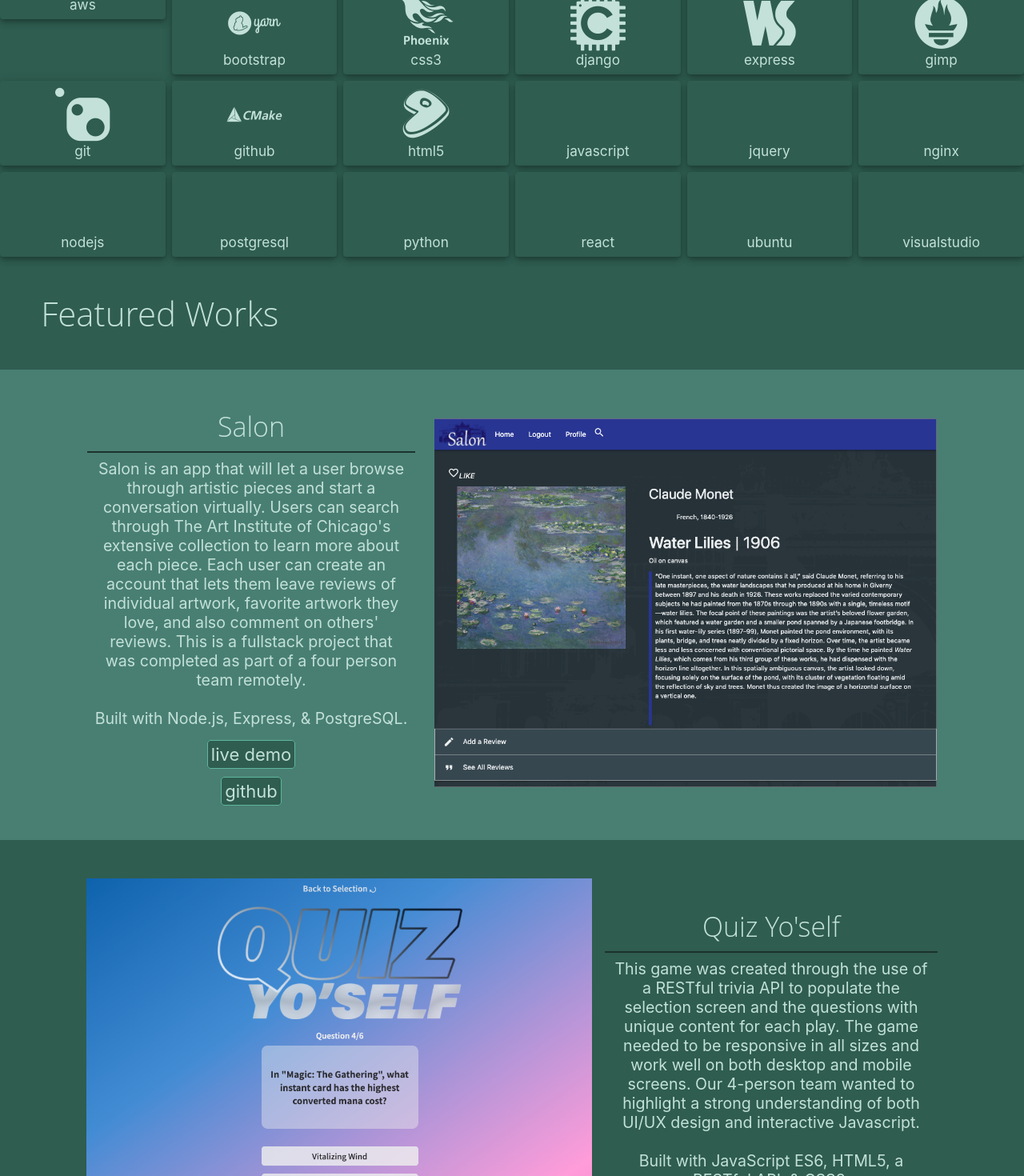
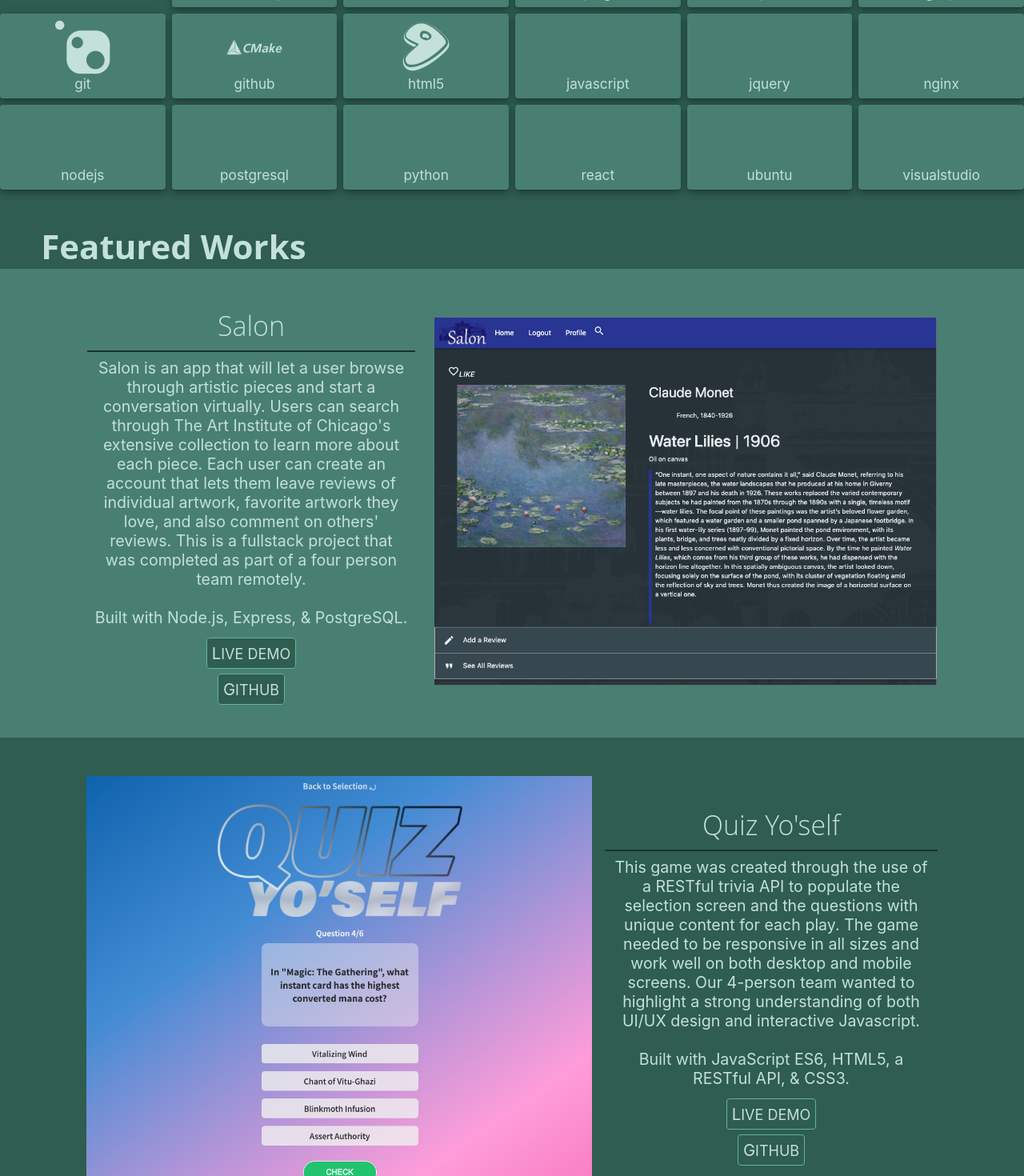
Before and after one commit to KatySage/portfolio-final, a React (Create React App) app: page / in a window 1280 px wide. Shown: the part 860-2330 px from the top of the page at 80% size. Built offline with nearby package versions, Linux system fonts and the light colour scheme; some icons are missing.

Commit message:
changed buttons

```diff
--- a/src/App.css
+++ b/src/App.css
@@ -58,11 +58,12 @@
 }
 h3 {
   font-family: 'Open Sans', sans-serif;
-  font-weight: lighter;
+  font-weight: light;
   color: #c3e1d8;
   font-size: calc(10px + 4vmin);
   display: flex;
   flex-direction: row;
+  margin-bottom: 0px;
   align-items: left;
   justify-content: left;
   margin-left: 4%;
@@ -114,11 +115,15 @@ hr{
   border: 1px solid #5fb69c;
   height: calc(10px + 5vmin);
   width: calc(10px + 17vmin);
-  font-size: calc(10px + 1.5vmin);
+  font-size: calc(10px + 1.3vmin);
   color: #c3e1d8;
   outline: none;
-  padding: 4px;
+  font-weight: light;
+  padding: 6px;
   text-decoration: none;
+}
+.cap1{
+  font-size: calc(10px + 1vmin);
 }
 .button:hover{
   background-color: #468874;
@@ -133,7 +138,6 @@ footer{
   flex-direction: column;
   align-items: center;
   justify-content: center;
-  font-weight: lighter;
   font-size: calc(10px + .6vmin);
   color: #c3e1d8;
   }
@@ -150,7 +154,15 @@ footer img{
   font-size: calc(10px + 3.3vmin);
   color: #c3e1d8;
   outline: none;
+  font-weight: light;
   text-decoration: none;
+}
+.cap{
+  font-size: calc(10px + 2.3vmin);
+  font-weight: light;
+}
+.big-cap{
+  font-weight: light;
 }
 .credit{
     font-family: 'Open Sans', sans-serif;
--- a/src/App.js
+++ b/src/App.js
@@ -8,8 +8,8 @@ import Grid from '@material-ui/core/Grid';
 import salon from './images/salon-screenshot.png';
 import memory from './images/memory-screenshot.png';
 import quiz from './images/quiz-screenshot.png';
-import github from './images/github.png';
-import linkedin from './images/linkedin-white.png';
+// import github from './images/github.png';
+// import linkedin from './images/linkedin-white.png';
 
 const App = () => {
   const useStyles = makeStyles((theme) => ({
@@ -35,11 +35,15 @@ const App = () => {
         flexDirection: 'row',
         textAlign: 'center',
       },},
+      loot: {      flexGrow: 1,
+        textAlign: 'center',
+
+      },
     paper: {
       padding: theme.spacing(1),
       textAlign: 'center',
       color: theme.palette.text.secondary,
-      background: '#2f5d50',
+      background: '#497f73',
       elevation: 5,
     },
   }));
@@ -60,7 +64,7 @@ const App = () => {
   <h3>About Me</h3>
   type things about me.
   <h3>Languages and Frameworks</h3>
-    <div className={classes.root}>
+    <div className={classes.loot}>
       <Grid container spacing={1}>
         <Grid item xs={4} sm={3} md={2}>
           <Paper className={classes.paper} elevation={5}>
@@ -166,7 +170,6 @@ const App = () => {
           </div>
           </Paper>
         </Grid>
-
         <Grid item xs={4} sm={3} md={2}>
           <Paper className={classes.paper} elevation={5}>
           <div className="custom-icon">
@@ -225,10 +228,10 @@ const App = () => {
                   Built with Node.js, Express, & PostgreSQL.
                 </div>
                 <br></br>
-                  <a className="button" href='https://salon-talk.com/' target="_blank" rel="noopener noreferrer">live demo</a>
+                  <a className="button" href='https://salon-talk.com/' target="_blank" rel="noopener noreferrer">L<span className="cap1">IVE DEMO</span></a>
                 <br></br>
                 <br></br>
-                  <a className="button" href='https://github.com/KatySage/Salon' target="_blank" rel="noopener noreferrer">github</a>
+                  <a className="button" href='https://github.com/KatySage/Salon' target="_blank" rel="noopener noreferrer">G<span className="cap1">ITHUB</span></a>
                 </Grid>
                 <Grid item xs={11} sm={9} md={6}>
                   <img className="image" src={salon} alt=""></img>
@@ -253,10 +256,10 @@ const App = () => {
               Built with JavaScript ES6, HTML5, a RESTful API, & CSS3.
               </div>
               <br></br>
-                <a className="button" href='https://www.quiz-yoself.com/' target="_blank" rel="noopener noreferrer">live demo</a>
+                <a className="button" href='https://www.quiz-yoself.com/' target="_blank" rel="noopener noreferrer">L<span className="cap1">IVE DEMO</span></a>
               <br></br>
               <br></br>
-                <a className="button" href='https://github.com/KatySage/Quiz-Yoself' target="_blank" rel="noopener noreferrer">github</a>
+                <a className="button" href='https://github.com/KatySage/Quiz-Yoself' target="_blank" rel="noopener noreferrer">G<span className="cap1">ITHUB</span></a>
                 </Grid>
               </Grid>
             </div>
@@ -275,10 +278,10 @@ const App = () => {
               Built with React & AWS.
               </div>
               <br></br>
-                <a className="button" href='https://master.dli501o8hqbxr.amplifyapp.com/' target="_blank" rel="noopener noreferrer">live demo</a>
+                <a className="button" href='https://master.dli501o8hqbxr.amplifyapp.com/' target="_blank" rel="noopener noreferrer">L<span className="cap1">IVE DEMO</span></a>
               <br></br>
               <br></br>
-                <a className="button" href='https://github.com/KatySage/memory-game' target="_blank" rel="noopener noreferrer">github</a>
+                <a className="button" href='https://github.com/KatySage/memory-game' target="_blank" rel="noopener noreferrer">G<span className="cap1">ITHUB</span></a>
               <br></br>
                 </Grid>
                 <Grid item xs={11} sm={9} md={6}>
@@ -288,11 +291,11 @@ const App = () => {
         </div>
     <footer>
     <br></br>
-      <a className="button2" href="mailto: katysage1@gmail.com" target="_blank" rel="noopener noreferrer">let's get in touch</a>
-      <p>
+      <a className="button2" href="mailto: katysage1@gmail.com" target="_blank" rel="noopener noreferrer"><span className="big-cap">L</span><span className="cap">ET'S GET IN TOUCH.</span></a>
+      {/* <p>
       <a href="https://www.linkedin.com/in/katy-sage-86502718b/" target="_blank" rel="noopener noreferrer"><img src={linkedin} alt="linkedin logo"></img>
       </a>&nbsp;&nbsp;&nbsp;&nbsp;<a href="https://github.com/katysage" target="_blank" rel="noopener noreferrer"><img src={github} alt="github logo"></img>
-      </a></p>
+      </a></p> */}
       <p>© katysage.com. 2020.
 Image: <a href="https://unsplash.com/@paulearlephotography" className="credit" target="_blank" rel="noopener noreferrer">Paul Earle Photography</a> at Unsplash</p>
               <br></br>
```
